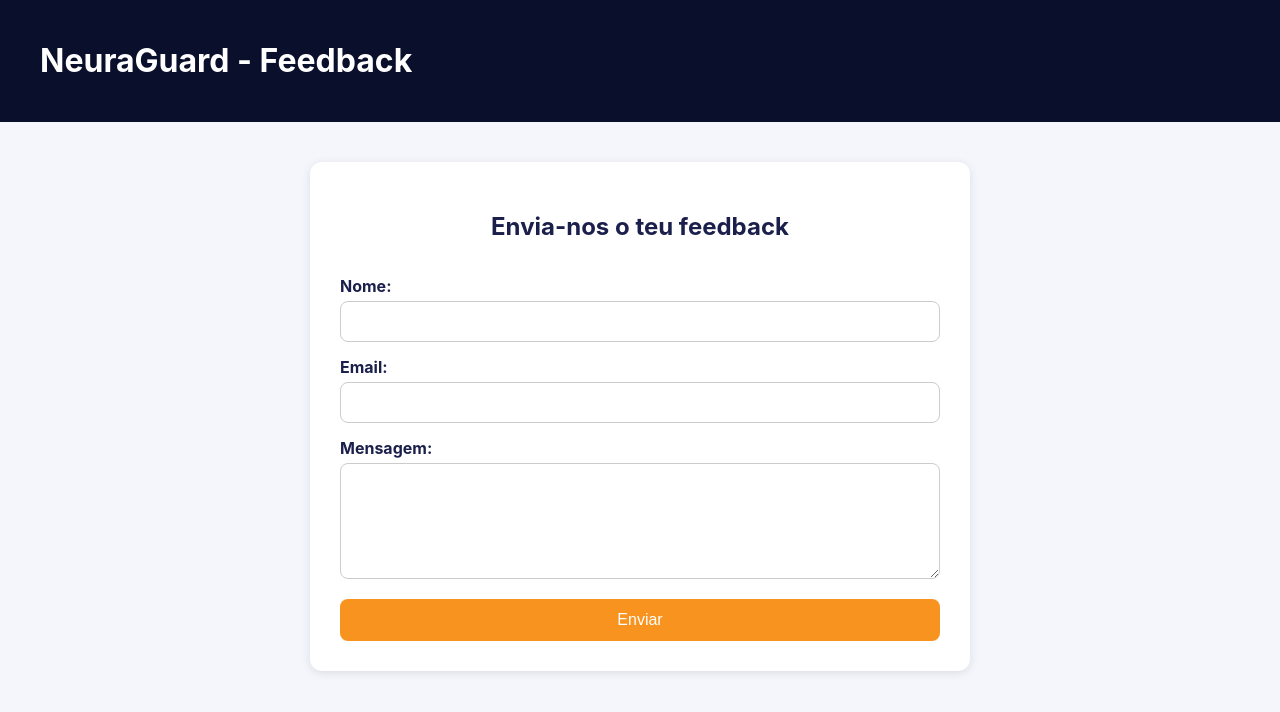
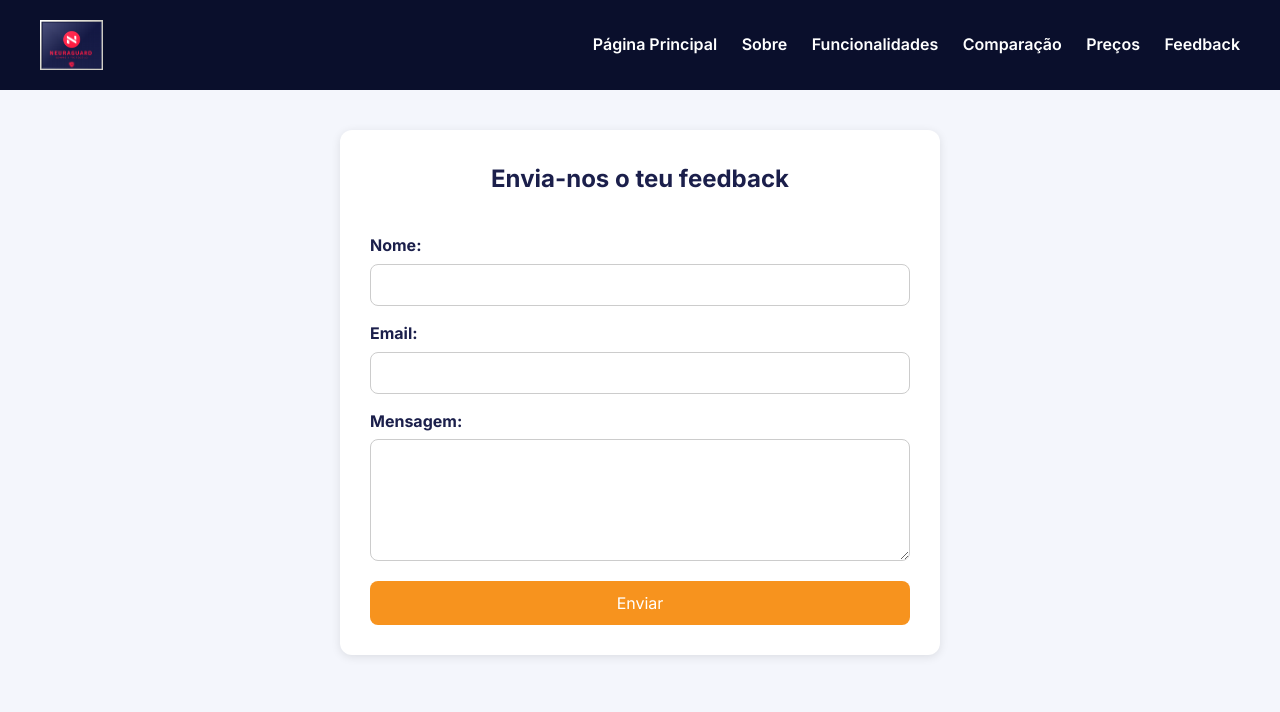
Before and after one commit to Nexusbuildcompany/Neura-Guard, a plain HTML site: page feedback.html in a window 1280 px wide. Drawn offline with Linux system fonts and the light colour scheme.

Commit message:
feedback atualizado

```diff
--- a/feedback.html
+++ b/feedback.html
@@ -4,17 +4,39 @@
   <meta charset="UTF-8">
   <title>Feedback - NeuraGuard</title>
   <meta name="viewport" content="width=device-width, initial-scale=1">
+  <link href="https://fonts.googleapis.com/css2?family=Inter:wght@400;600;700&display=swap" rel="stylesheet">
+  <script src="https://kit.fontawesome.com/a2d9c6b3da.js" crossorigin="anonymous"></script>
   <style>
+    * { box-sizing: border-box; margin: 0; padding: 0; }
     body {
       font-family: 'Inter', sans-serif;
       background-color: #f4f6fc;
-      margin: 0;
-      padding: 0;
+      color: #222;
+      line-height: 1.6;
     }
     header {
       background-color: #0a0f2c;
       color: white;
       padding: 20px 40px;
+      display: flex;
+      justify-content: space-between;
+      align-items: center;
+      position: sticky;
+      top: 0;
+      z-index: 1000;
+    }
+    header img {
+      height: 50px;
+    }
+    nav a {
+      color: #fff;
+      margin-left: 20px;
+      text-decoration: none;
+      font-weight: 600;
+      transition: color 0.3s;
+    }
+    nav a:hover {
+      color: #f7931e;
     }
     .container {
       max-width: 600px;
@@ -27,6 +49,7 @@
     h2 {
       text-align: center;
       color: #1b1f4b;
+      margin-bottom: 20px;
     }
     form {
       display: flex;
@@ -42,6 +65,7 @@
       margin-top: 5px;
       border: 1px solid #ccc;
       border-radius: 8px;
+      font-family: 'Inter', sans-serif;
     }
     button {
       background-color: #f7931e;
@@ -52,16 +76,34 @@
       font-size: 16px;
       margin-top: 20px;
       cursor: pointer;
+      font-family: 'Inter', sans-serif;
     }
     button:hover {
       background-color: #d86d00;
+    }
+    @media (max-width: 768px) {
+      header {
+        flex-direction: column;
+        align-items: flex-start;
+      }
+      nav {
+        margin-top: 10px;
+      }
     }
   </style>
 </head>
 <body>
 
 <header>
-  <h1>NeuraGuard - Feedback</h1>
+  <img src="logo.png" alt="Logo NeuraGuard">
+  <nav>
+    <a href="index.html">Página Principal</a>
+    <a href="sobre.html">Sobre</a>
+    <a href="funcionalidades.html">Funcionalidades</a>
+    <a href="comparacao.html">Comparação</a>
+    <a href="precos.html">Preços</a>
+    <a href="feedback.html">Feedback</a>
+  </nav>
 </header>
 
 <div class="container">
```
